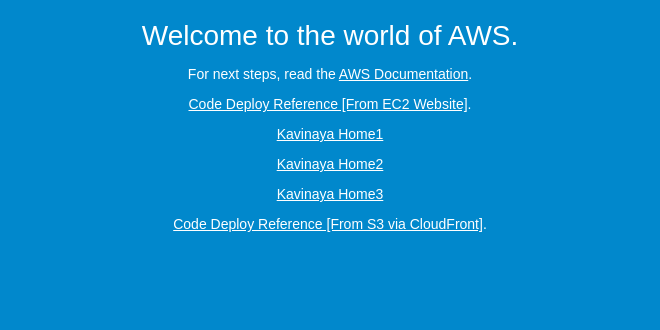
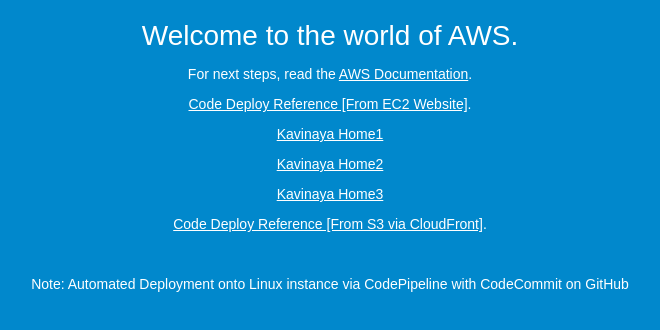
Before and after one commit to kavinaya/HelloWorld, a plain HTML site: page index.html in a window 1280 px wide. Shown: the part 130-460 px from the top of the page, without its empty margins (310-970 px from the left). Drawn offline with Linux system fonts and the light colour scheme.

Commit message:
CodePipeline
Automated Deployment onto Linux instance via CodePipeline with
CodeCommit on GitHub

```diff
--- a/index.html
+++ b/index.html
@@ -39,6 +39,9 @@
     <p><a href="http://d3u51ja867jcps.cloudfront.net/images/KavinayaHome3.jpg">Kavinaya Home3</a></p>
 
     <p><a href="http://d3u51ja867jcps.cloudfront.net/pdf/codedeploy-user.pdf">Code Deploy Reference [From S3 via CloudFront]</a>.</p>
+    <br/>
+    <p>Note: Automated Deployment onto Linux instance via CodePipeline with CodeCommit on GitHub</p>
+
   </div>
 </body>
 </html>
```
